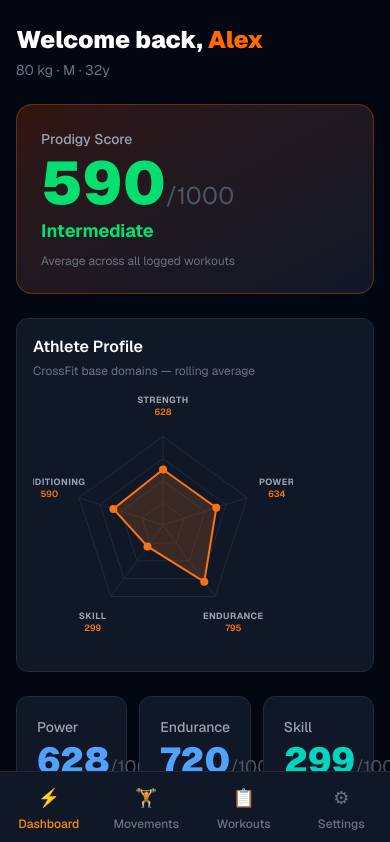
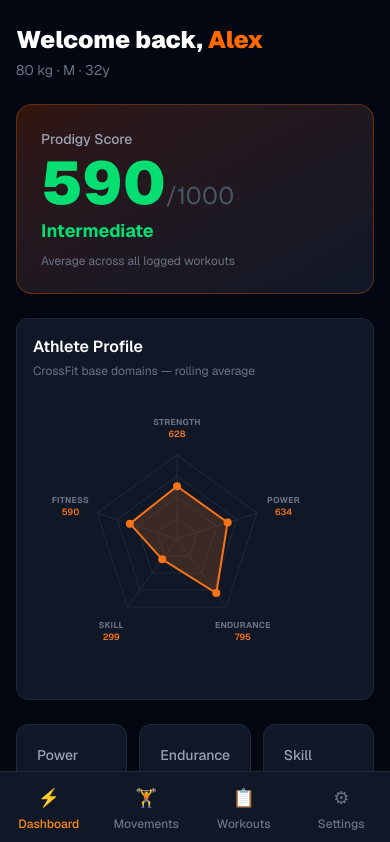
Before and after one commit to DGator86/Prodigy-1, a Next.js app: page / in a window 390 px wide. Shown: the top 842 px of the page. Built offline with nearby package versions, Linux system fonts and the light colour scheme.

Commit message:
Fix radar chart label clipping on mobile
Add 44px padding to viewBox so labels never clip on narrow screens.
Rename 'Conditioning' -> 'Fitness' to reduce label width.

Co-Authored-By: Claude Sonnet 4.6 <noreply@anthropic.com>
Claude-Session: https://claude.ai/code/session_01ShsKKTfByEV2wUCD99r5ku

```diff
--- a/src/app/page.tsx
+++ b/src/app/page.tsx
@@ -118,7 +118,7 @@ export default function Dashboard() {
               { label: 'Power', value: profile.power },
               { label: 'Endurance', value: profile.endurance },
               { label: 'Skill', value: profile.skill },
-              { label: 'Conditioning', value: profile.conditioning },
+              { label: 'Fitness', value: profile.conditioning },
             ]}
           />
         </div>
--- a/src/app/results/[id]/page.tsx
+++ b/src/app/results/[id]/page.tsx
@@ -116,7 +116,7 @@ export default function ResultDetailPage() {
                 { label: 'Power', value: d.power },
                 { label: 'Endurance', value: d.endurance },
                 { label: 'Skill', value: d.skill },
-                { label: 'Conditioning', value: d.conditioning },
+                { label: 'Fitness', value: d.conditioning },
               ]}
             />
           </div>
--- a/src/components/ui/RadarChart.tsx
+++ b/src/components/ui/RadarChart.tsx
@@ -27,26 +27,27 @@ function buildPath(cx: number, cy: number, r: number, values: number[], max: num
   return points.map((p, i) => `${i === 0 ? 'M' : 'L'}${p.x.toFixed(1)},${p.y.toFixed(1)}`).join(' ') + ' Z';
 }
 
-const SIZE = 260;
+// Viewbox has 40px padding on each side so labels never clip
+const PAD = 44;
+const INNER = 200;
+const SIZE = INNER + PAD * 2;
 const cx = SIZE / 2;
 const cy = SIZE / 2;
-const r = SIZE * 0.34;
-const LABEL_R = SIZE * 0.46;
+const r = INNER * 0.42;
+const LABEL_R = r + 28;
 const max = 1000;
 const rings = [250, 500, 750, 1000];
 
 export default function RadarChart({ current, average }: RadarChartProps) {
   const n = current.length;
 
-  const spokePoints = current.map((_, i) => {
-    const angle = (2 * Math.PI * i) / n;
-    return polarToCartesian(cx, cy, r, angle);
-  });
+  const spokePoints = current.map((_, i) =>
+    polarToCartesian(cx, cy, r, (2 * Math.PI * i) / n)
+  );
 
-  const labelPoints = current.map((_, i) => {
-    const angle = (2 * Math.PI * i) / n;
-    return polarToCartesian(cx, cy, LABEL_R, angle);
-  });
+  const labelPoints = current.map((_, i) =>
+    polarToCartesian(cx, cy, LABEL_R, (2 * Math.PI * i) / n)
+  );
 
   return (
     <svg
@@ -56,10 +57,9 @@ export default function RadarChart({ current, average }: RadarChartProps) {
       {/* Rings */}
       {rings.map((ring) => {
         const rr = (ring / max) * r;
-        const pts = Array.from({ length: n }, (_, i) => {
-          const angle = (2 * Math.PI * i) / n;
-          return polarToCartesian(cx, cy, rr, angle);
-        });
+        const pts = Array.from({ length: n }, (_, i) =>
+          polarToCartesian(cx, cy, rr, (2 * Math.PI * i) / n)
+        );
         const d = pts.map((p, i) => `${i === 0 ? 'M' : 'L'}${p.x.toFixed(1)},${p.y.toFixed(1)}`).join(' ') + ' Z';
         return <path key={ring} d={d} fill="none" stroke="#1f2937" strokeWidth="1" />;
       })}
@@ -102,19 +102,19 @@ export default function RadarChart({ current, average }: RadarChartProps) {
           <g key={i}>
             <text
               x={pt.x}
-              y={pt.y - 5}
+              y={pt.y - 4}
               textAnchor="middle"
               dominantBaseline="middle"
-              fill="#9ca3af"
-              fontSize="9"
+              fill="#6b7280"
+              fontSize="8.5"
               fontWeight="700"
-              letterSpacing="0.5"
+              letterSpacing="0.3"
             >
               {a.label.toUpperCase()}
             </text>
             <text
               x={pt.x}
-              y={pt.y + 7}
+              y={pt.y + 8}
               textAnchor="middle"
               dominantBaseline="middle"
               fill="#f97316"
```
